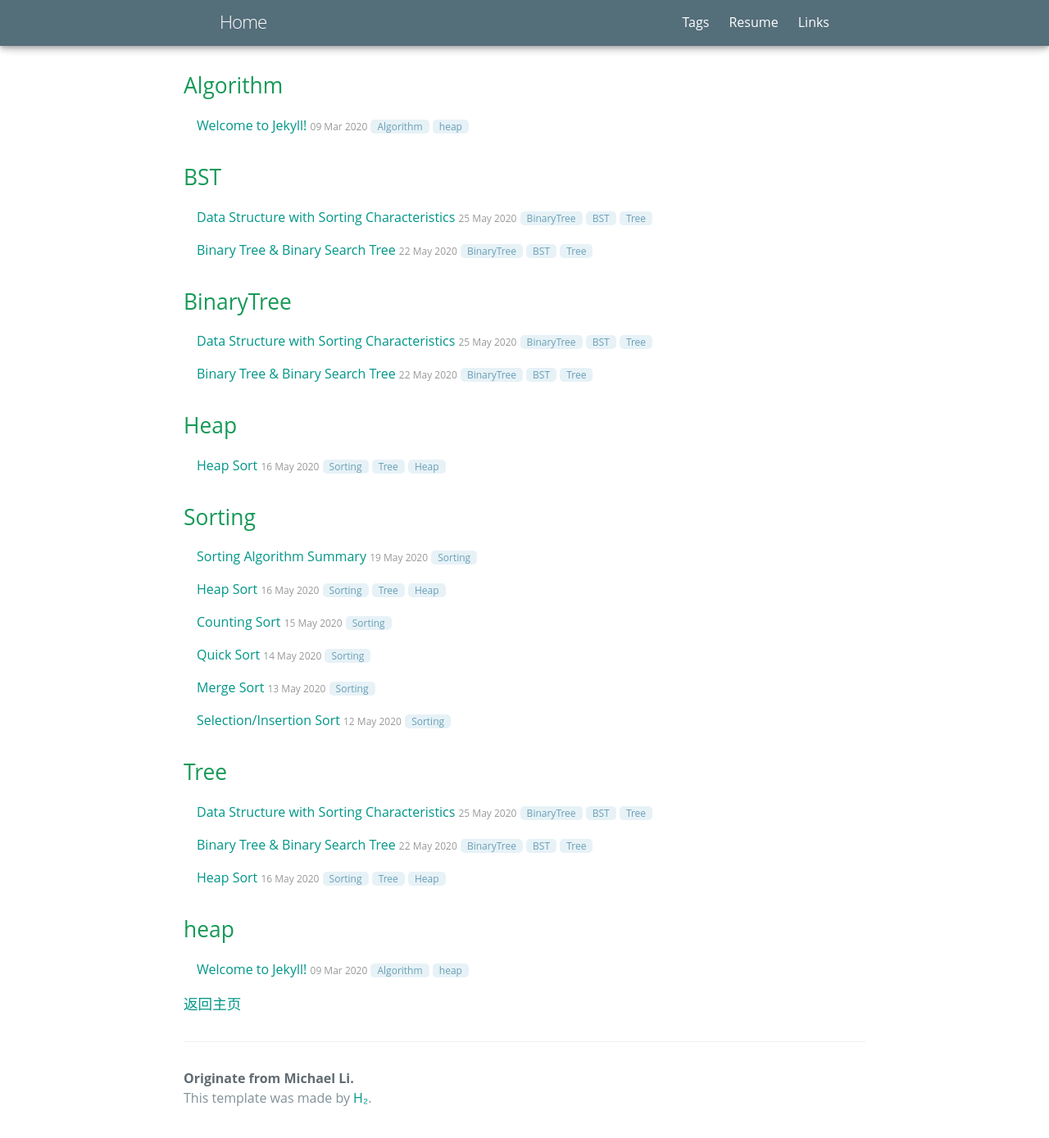
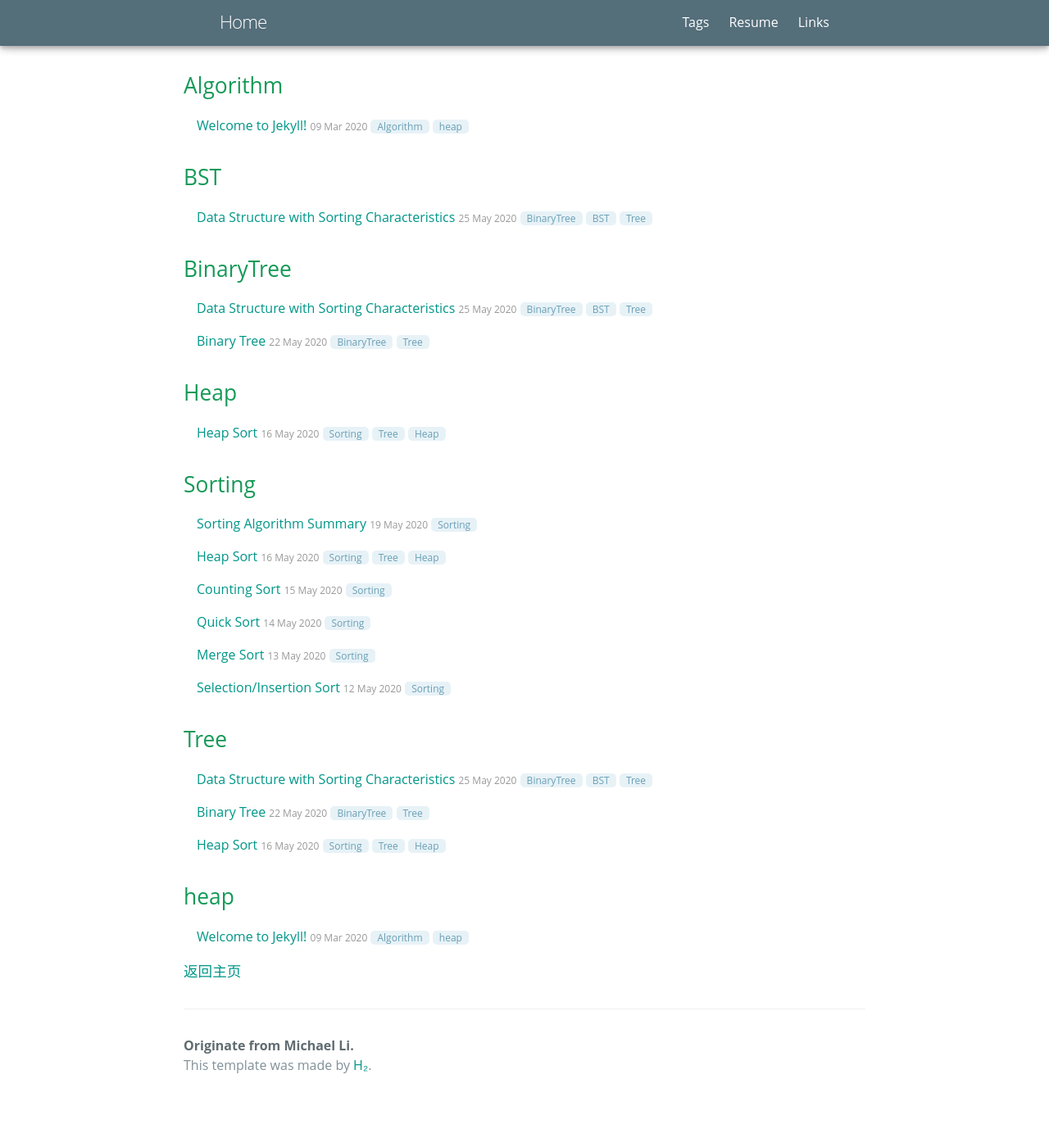
Before and after one commit to zl323/zl323.github.io, a Jekyll site: the page built from pages/Algorithms.md, in a window 1280 px wide and 1400 px high, scrolled down 367 px. Shown: the top 1389 px of the window at 82% size. Built offline with Jekyll 4.4.1, drawn with Linux system fonts in a browser that asks for light colours; some web fonts are replaced; after the commit the page ends 1727 px from its top, so only the background shows below that.

Commit message:
edit binary tree

```diff
--- a/_posts/2020-05-22-Binary-Tree.md
+++ b/_posts/2020-05-22-Binary-Tree.md
@@ -1,8 +1,8 @@
 ---
 layout: post
-title:  "Binary Tree & Binary Search Tree"
+title:  "Binary Tree"
 date:   2020-05-22
-tags: BinaryTree BST Tree
+tags: BinaryTree Tree
 mathjax: true
 ---
 
```
